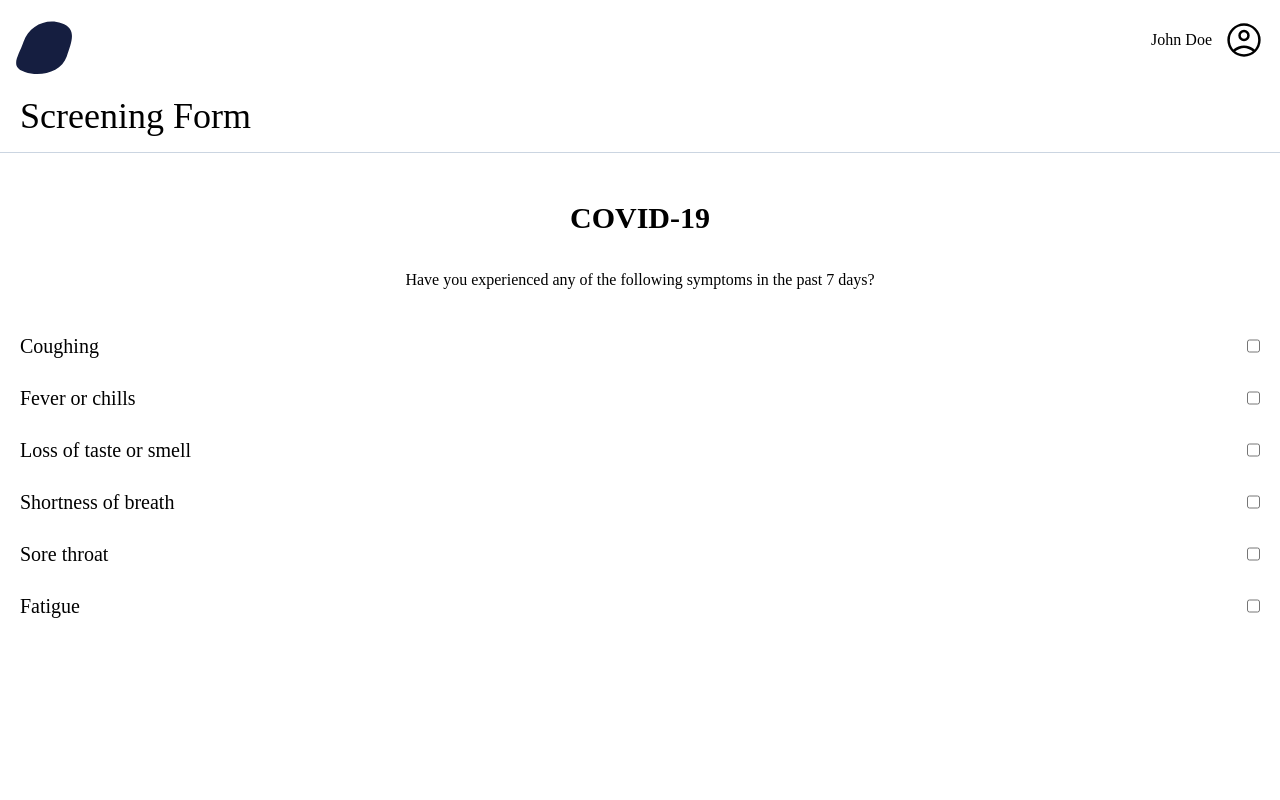
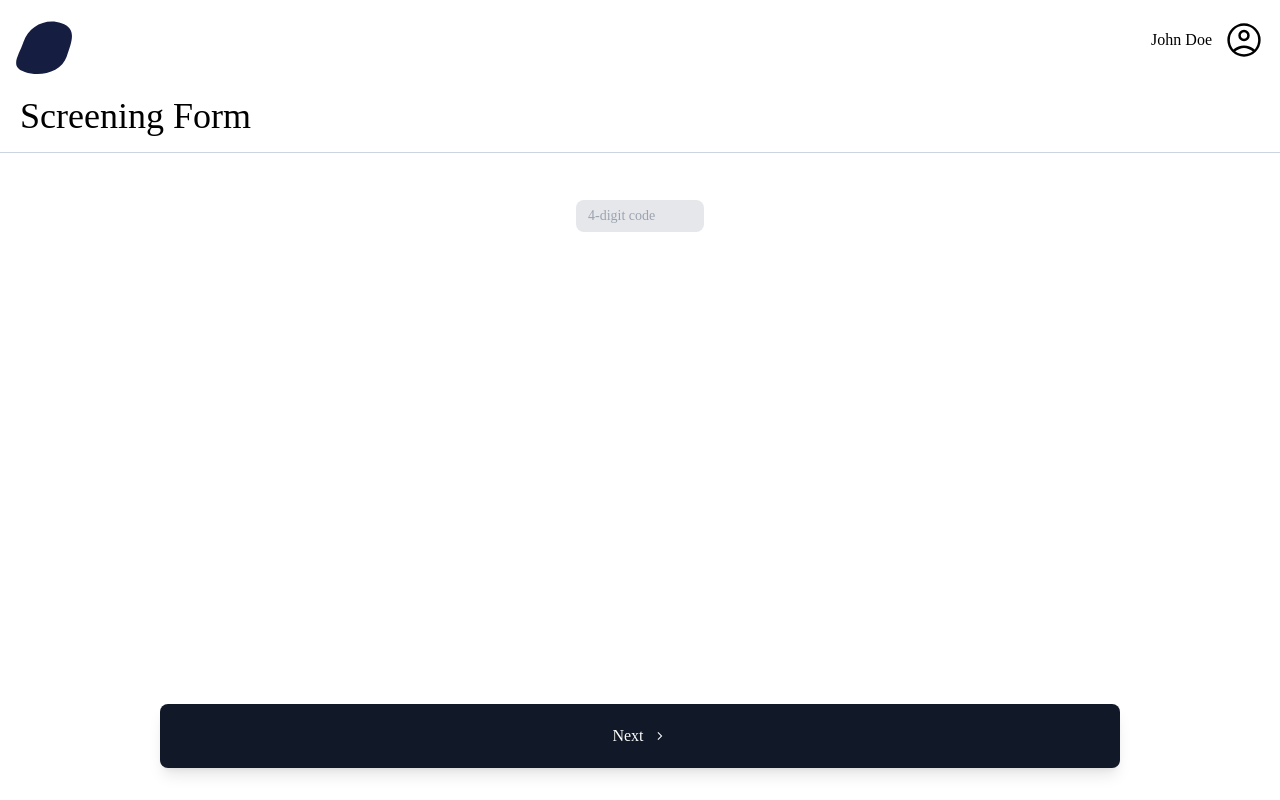
Before and after one commit to Common-Screening-Solutions/CSA, a React (Create React App) app in the folder web/: page /form in a window 1280 px wide. Built offline with nearby package versions, Linux system fonts and the light colour scheme.

Commit message:
form page stuff

```diff
--- a/web/src/components/Button.js
+++ b/web/src/components/Button.js
@@ -1,9 +1,14 @@
 import { ReactComponent as Right } from "../assets/right.svg";
 
-export default function Button({ text, onClick, arrow = false }) {
+export default function Button({
+  text,
+  onClick,
+  arrow = false,
+  height = "h-10",
+}) {
   return (
     <div
-      className="h-10 flex items-center justify-center gap-2 bg-gray-900 text-white rounded-lg shadow-lg select-none cursor-pointer"
+      className={`${height} flex items-center justify-center gap-2 bg-gray-900 text-white rounded-lg shadow-lg select-none cursor-pointer`}
       onClick={onClick}
     >
       {text}
--- a/web/src/components/FormPage.js
+++ b/web/src/components/FormPage.js
@@ -1,4 +1,6 @@
 import Button from "./Button.js";
+import InputField from "./InputField.js";
+import { useState } from "react";
 
 const symptoms = [
   "Coughing",
@@ -10,22 +12,52 @@ const symptoms = [
 ];
 
 export default function FormPage(props) {
+  const [code, setCode] = useState("");
+  const [auth, setAuth] = useState(false);
+
+  function submit() {}
+
+  function tryAuth() {
+    setAuth(true);
+  }
+
   return (
     <div className="m-5">
       <div className="text-4xl font-medium">Screening Form</div>
       <div className="mt-4 bg-slate-300 h-px w-screen absolute left-0"></div>
+      {auth ? (
         <div className="mt-16 flex flex-col items-center">
           <div className="text-3xl font-bold mb-8">COVID-19</div>
           <div className="text-md font-medium text-center mb-10">
-          Have you experienced any of the following symptoms in the past 7 days?
+            Have you experienced any of the following symptoms in the past 7
+            days?
           </div>
           {symptoms.map((s) => (
             <div className="flex justify-between w-full font-medium text-xl mb-6">
               {s}
-            <input type="checkbox" />
+              <input className="w-6" type="checkbox" />
             </div>
           ))}
+          <div className="w-3/4 absolute bottom-8">
+            <Button text="Submit" onClick={submit} height="h-16" />
           </div>
+        </div>
+      ) : (
+        <div className="mt-16 flex flex-col items-center">
+          <div className="w-32">
+            <InputField
+              onInput={(e) => {
+                setCode(e.target.value);
+              }}
+              placeholder="4-digit code"
+              maxlength={4}
+            />
+          </div>
+          <div className="w-3/4 absolute bottom-8">
+            <Button text="Next" onClick={tryAuth} arrow={true} height="h-16" />
+          </div>
+        </div>
+      )}
     </div>
   );
 }
--- a/web/src/components/InputField.js
+++ b/web/src/components/InputField.js
@@ -1,4 +1,9 @@
-export default function InputField({ onInput, placeholder, type = "text" }) {
+export default function InputField({
+  onInput,
+  placeholder,
+  type = "text",
+  maxlength = null,
+}) {
   return (
     <div
       className={`flex items-center h-8 px-3 rounded-lg bg-gray-200 text-gray-800`}
@@ -6,6 +11,7 @@ export default function InputField({ onInput, placeholder, type = "text" }) {
       <input
         className="outline-none text-sm w-full bg-transparent"
         type={type}
+        maxlength={maxlength}
         placeholder={placeholder}
         onInput={onInput}
       />
```
Lines whose indentation alone changed are shown as unchanged.
